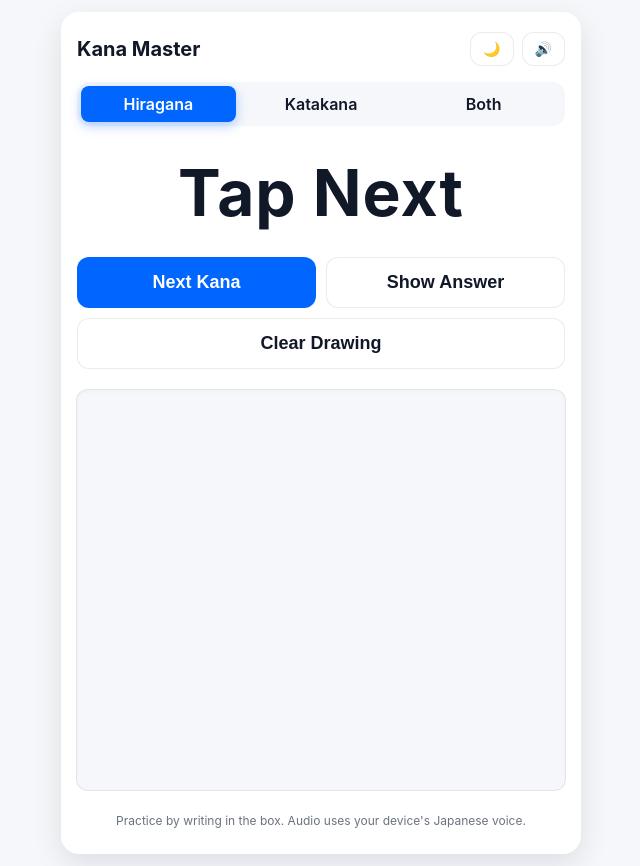
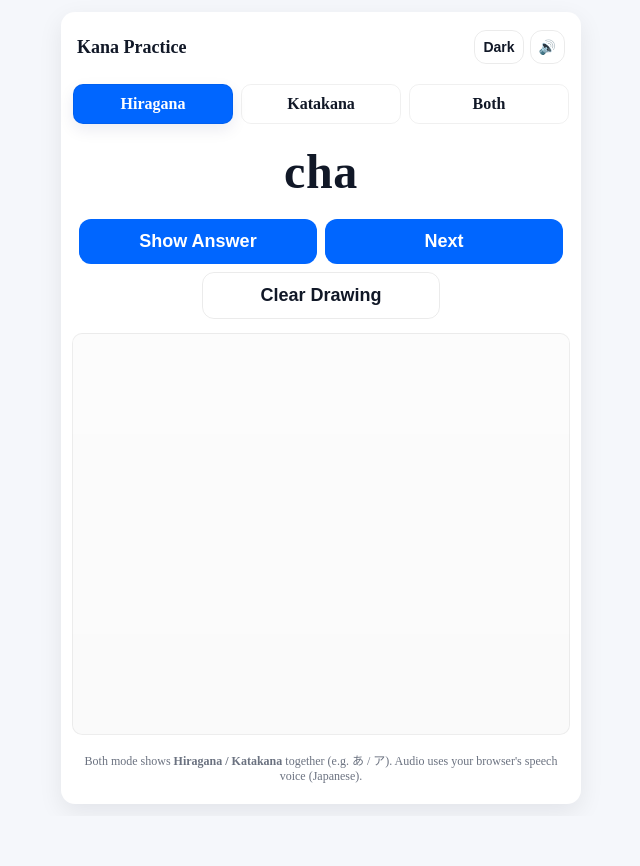
Before and after one commit to sudhirpangeni/Kana, a plain HTML site: page index.html in a window 1280 px wide. Shown: the whole page, without its empty margins (319-959 px from the left). After the commit the page ends 816 px from the top, so only its background shows below. Drawn offline with Linux system fonts and the light colour scheme.

Commit message:
Add files via upload

```diff
--- a/index.html
+++ b/index.html
@@ -3,13 +3,11 @@
 <head>
 <meta charset="utf-8" />
 <meta name="viewport" content="width=device-width,initial-scale=1,viewport-fit=cover">
-<title>Kana Master</title>
+<title>Kana Practice (Mobile PWA)</title>
 <link rel="manifest" href="manifest.json">
-<link rel="apple-touch-icon" href="images/icon-192.png">
 <meta name="theme-color" content="#0066ff" />
 
 <style>
-/* CSS Variables */
 :root{
   --bg: #f5f7fb;
   --card: #ffffff;
@@ -19,7 +17,6 @@
   --button-bg: #0066ff;
   --button-text: #ffffff;
   --tab-active: #0066ff;
-  --border-color: rgba(0,0,0,0.08);
 }
 [data-theme="dark"]{
   --bg: #0b1220;
@@ -30,11 +27,9 @@
   --button-bg: #1a6cff;
   --button-text: #fff;
   --tab-active: #1a6cff;
-  --border-color: rgba(255,255,255,0.1);
 }
 
-/* Global/Reset */
-html,body{height:100%; margin:0; font-family: -apple-system, BlinkMacSystemFont, "Segoe UI", Roboto, "Helvetica Neue", Arial, sans-serif; background:var(--bg); color:var(--text); -webkit-font-smoothing:antialiased;}
+html,body{height:100%; margin:0; background:var(--bg); color:var(--text); -webkit-font-smoothing:antialiased;}
 .app {
   min-height:100vh;
   display:flex;
@@ -43,90 +38,86 @@ html,body{height:100%; margin:0; font-family: -apple-system, BlinkMacSystemFont,
   padding:12px;
   box-sizing:border-box;
 }
-
 /* Card container */
 .card{
   width:100%;
   max-width:520px;
   background:var(--card);
-  border-radius:18px; /* Slightly larger radius for mobile feel */
-  box-shadow: 0 10px 30px rgba(2,6,23,0.1);
-  padding:16px; /* Slightly more padding */
+  border-radius:14px;
+  box-shadow: 0 8px 24px rgba(2,6,23,0.08);
+  padding:12px;
   box-sizing:border-box;
   display:flex;
   flex-direction:column;
-  gap:12px;
+  gap:8px;
 }
 
-/* Header */
+/* header */
 .header {
   display:flex;
   align-items:center;
   justify-content:space-between;
   gap:8px;
-  padding:4px 0;
+  padding:6px 4px;
 }
-.title { font-size:20px; font-weight:700; }
-.controls { display:flex; gap:8px; align-items:center; }
+.title { font-size:18px; font-weight:600; }
+.controls { display:flex; gap:6px; align-items:center; }
 
-/* Tabs */
+/* tabs */
 .tabs {
   display:flex;
-  padding: 4px;
   gap:8px;
   justify-content:center;
-  background: var(--bg);
-  border-radius: 12px;
+  margin:6px 0 2px;
 }
 .tab {
   flex:1;
   text-align:center;
-  padding:8px 8px;
-  border-radius:8px;
+  padding:10px 8px;
+  border-radius:10px;
+  border:1px solid rgba(0,0,0,0.06);
   background:transparent;
   font-weight:600;
   cursor:pointer;
   user-select:none;
-  transition: all 0.2s ease-in-out;
 }
 .tab.active {
   background:var(--tab-active);
   color:white;
-  box-shadow:0 4px 12px rgba(0,102,255,0.3);
+  box-shadow:0 6px 16px rgba(6,30,84,0.08);
 }
 
-/* Question & Answer */
+/* question & answer */
 .q-area {
   display:flex;
   flex-direction:column;
   align-items:center;
   gap:6px;
-  padding:10px;
+  padding:6px;
 }
 #question {
-  font-size:48px; /* Larger question */
+  font-size:36px;
   font-weight:700;
-  letter-spacing:1px;
-  margin-top:6px;
+  letter-spacing:0.6px;
+  margin-top:4px;
 }
 #answer {
-  font-size:40px;
+  font-size:36px;
   color:var(--muted);
-  min-height: 48px; /* Keep space for answer */
   display:none;
 }
 
-/* Big Controls (Buttons) */
+/* big controls (buttons) */
 .actions {
   display:flex;
-  gap:10px;
+  gap:8px;
   flex-wrap:wrap;
   justify-content:center;
-  margin-top:4px;
+  margin-top:6px;
 }
 .btn {
-  flex: 1 1 45%; /* Better flex for two buttons per row */
-  padding:14px 10px;
+  flex: 0 0 48%;
+  padding:12px 10px;
   border-radius:12px;
   border:none;
   font-size:16px;
@@ -134,44 +125,41 @@ html,body{height:100%; margin:0; font-family: -apple-system, BlinkMacSystemFont,
   background:var(--button-bg);
   color:var(--button-text);
   cursor:pointer;
-  transition: background 0.2s;
 }
-.btn.secondary { background:var(--card); color:var(--text); border:1px solid var(--border-color); }
-.btn.small { flex: 0 0 auto; font-size:14px; padding:8px 12px; }
+.btn.secondary { background:transparent; color:var(--text); border:1px solid rgba(0,0,0,0.08); }
+.btn.small { flex: 0 0 30%; font-size:14px; padding:8px; }
 
-/* Drawing Area */
+/* drawing area */
 .canvas-wrap {
   width:100%;
   display:flex;
   justify-content:center;
-  margin-top:8px;
+  margin-top:6px;
 }
 canvas#draw {
   width:100%;
-  height:40vh; /* Responsive height */
-  max-height:400px;
-  background:var(--bg);
-  border-radius:12px;
-  border:1px solid var(--border-color);
+  height:50vh; /* large drawing area */
+  max-height:520px;
+  background:linear-gradient(180deg, rgba(0,0,0,0.01), rgba(0,0,0,0.02));
+  border-radius:10px;
+  border:1px solid rgba(0,0,0,0.06);
   touch-action:none;
-  box-shadow: inset 0 2px 4px rgba(0,0,0,0.02);
 }
 
-/* Footer small */
+/* footer small */
 .footer {
-  margin-top:10px;
+  margin-top:8px;
   font-size:12px;
   color:var(--muted);
   text-align:center;
-  padding-bottom:10px;
+  padding-bottom:8px;
 }
 
-/* Responsive tweaks */
+/* responsive tweaks */
 @media(min-width:720px){
-  #question{ font-size:64px; }
-  #answer{ font-size:56px; }
+  #question{ font-size:48px; }
+  #answer{ font-size:44px; }
   .btn{ font-size:18px; }
-  canvas#draw { max-height:500px; height: 50vh;}
 }
 </style>
 </head>
@@ -179,9 +167,9 @@ canvas#draw {
 <div class="app" id="app">
   <div class="card" role="application">
     <div class="header">
-      <div class="title">Kana Master</div>
+      <div class="title">Kana Practice</div>
       <div class="controls">
-        <button id="darkToggle" class="btn small secondary" title="Toggle dark mode">🌙</button>
+        <button id="darkToggle" class="btn small secondary" title="Toggle dark mode">Dark</button>
         <button id="speakBtn" class="btn small secondary" title="Play pronunciation">🔊</button>
       </div>
     </div>
@@ -193,13 +181,13 @@ canvas#draw {
     </div>
 
     <div class="q-area">
-      <div id="question">Tap Next</div>
+      <div id="question">Press Next</div>
       <div id="answer" aria-live="polite"></div>
     </div>
 
     <div class="actions" aria-hidden="false">
-      <button id="nextBtn" class="btn">Next Kana</button>
-      <button id="showBtn" class="btn secondary">Show Answer</button>
+      <button id="showBtn" class="btn">Show Answer</button>
+      <button id="nextBtn" class="btn">Next</button>
       <button id="clearBtn" class="btn secondary">Clear Drawing</button>
     </div>
 
@@ -207,12 +195,18 @@ canvas#draw {
       <canvas id="draw" aria-label="Drawing area for kana practice"></canvas>
     </div>
 
-    <div class="footer">Practice by writing in the box. Audio uses your device's Japanese voice.</div>
+    <div class="footer">Both mode shows <strong>Hiragana / Katakana</strong> together (e.g. あ / ア). Audio uses your browser's speech voice (Japanese).</div>
   </div>
 </div>
 
 <script>
-/* ---------- Kana data (comprehensive) ---------- */
+/* ---------- Kana data (comprehensive) ----------
+   This array includes:
+   - basic vowels/consonants
+   - dakuten (g, z, d, b), handakuten (p)
+   - common contracted small-kana combos (kya, sha, cha, etc.)
+   Expandable if you want more later.
+*/
 
 // helper to create pairs quickly
 function pairs(list){ return list.map(x=>[x[0], x[1]]); }
@@ -228,13 +222,16 @@ const hiraganaList = pairs([
   ['ya','や'],['yu','ゆ'],['yo','よ'],
   ['ra','ら'],['ri','り'],['ru','る'],['re','れ'],['ro','ろ'],
   ['wa','わ'],['wo','を'],['n','ん'],
+
   // dakuten (voiced)
   ['ga','が'],['gi','ぎ'],['gu','ぐ'],['ge','げ'],['go','ご'],
   ['za','ざ'],['ji','じ'],['zu','ず'],['ze','ぜ'],['zo','ぞ'],
   ['da','だ'],['di','ぢ'],['du','づ'],['de','で'],['do','ど'],
   ['ba','ば'],['bi','び'],['bu','ぶ'],['be','べ'],['bo','ぼ'],
+
   // handakuten (p)
   ['pa','ぱ'],['pi','ぴ'],['pu','ぷ'],['pe','ぺ'],['po','ぽ'],
+
   // contracted (small kana combos)
   ['kya','きゃ'],['kyu','きゅ'],['kyo','きょ'],
   ['sha','しゃ'],['shu','しゅ'],['sho','しょ'],
@@ -247,7 +244,7 @@ const hiraganaList = pairs([
   ['bya','びゃ'],['byu','びゅ'],['byo','びょ'],
   ['pya','ぴゃ'],['pyu','ぴゅ'],['pyo','ぴょ'],
   ['ja','じゃ'],['ju','じゅ'],['jo','じょ'],
-  // small kana standalone
+  // small kana standalone (practice small kana if you want)
   ['small-ya','ゃ'],['small-yu','ゅ'],['small-yo','ょ'],['small-tsu','っ']
 ]);
 
@@ -262,11 +259,13 @@ const katakanaList = pairs([
   ['ya','ヤ'],['yu','ユ'],['yo','ヨ'],
   ['ra','ラ'],['ri','リ'],['ru','ル'],['re','レ'],['ro','ロ'],
   ['wa','ワ'],['wo','ヲ'],['n','ン'],
+
   ['ga','ガ'],['gi','ギ'],['gu','グ'],['ge','ゲ'],['go','ゴ'],
   ['za','ザ'],['ji','ジ'],['zu','ズ'],['ze','ゼ'],['zo','ゾ'],
   ['da','ダ'],['di','ヂ'],['du','ヅ'],['de','デ'],['do','ド'],
   ['ba','バ'],['bi','ビ'],['bu','ブ'],['be','ベ'],['bo','ボ'],
   ['pa','パ'],['pi','ピ'],['pu','プ'],['pe','ペ'],['po','ポ'],
+
   ['kya','キャ'],['kyu','キュ'],['kyo','キョ'],
   ['sha','シャ'],['shu','シュ'],['sho','ショ'],
   ['cha','チャ'],['chu','チュ'],['cho','チョ'],
@@ -300,18 +299,15 @@ const speakBtn = document.getElementById('speakBtn');
 function loadTheme(){
   const t = localStorage.getItem('kana-theme') || 'light';
   if(t === 'dark') document.documentElement.setAttribute('data-theme','dark');
-  else document.documentElement.setAttribute('data-theme','light');
 }
 function toggleTheme(){
   const cur = document.documentElement.getAttribute('data-theme') === 'dark' ? 'dark' : 'light';
   const next = cur === 'dark' ? 'light' : 'dark';
   document.documentElement.setAttribute('data-theme', next);
   localStorage.setItem('kana-theme', next);
-  // Re-run resize to update stroke style with new theme
-  resizeCanvas();
 }
 darkToggle.addEventListener('click', toggleTheme);
-
+loadTheme();
 
 /* =========== Tabs =========== */
 tabs.forEach(t => t.addEventListener('click', () => {
@@ -331,13 +327,7 @@ function setMode(mode){
 /* =========== Quiz logic =========== */
 function nextQuestion(){
   if(!currentPool || currentPool.length === 0) return;
-  // Use a temporary array to ensure we don't pick the same item twice in a row
-  let newKana;
-  do {
-    newKana = currentPool[Math.floor(Math.random()*currentPool.length)];
-  } while(current && newKana[0] === current[0]); // Simple check to avoid repetition
-
-  current = newKana;
+  current = currentPool[Math.floor(Math.random()*currentPool.length)];
   qEl.textContent = current[0];
   aEl.style.display = 'none';
   aEl.textContent = '';
@@ -361,25 +351,21 @@ nextBtn.addEventListener('click', nextQuestion);
 /* =========== Audio Pronunciation (Web Speech API) =========== */
 function speakCurrent(){
   if(!current) return;
+  // prefer speaking the hiragana if available, otherwise katakana.
+  // For BOTH mode speak the hiragana (native) by default.
   let textToSpeak;
-  if(currentMode === 'katakana') {
-      textToSpeak = (katakanaList.find(x=>x[0]===current[0]) || [null,''])[1];
-  } else {
-      // Prioritize Hiragana for sound, as it is native Japanese script.
-      textToSpeak = (hiraganaList.find(x=>x[0]===current[0]) || [null,''])[1];
-  }
-
-  // Fallback to the current character if the lookup fails for some reason
+  if(currentMode === 'katakana') textToSpeak = (katakanaList.find(x=>x[0]===current[0]) || [null,''])[1];
+  else textToSpeak = (hiraganaList.find(x=>x[0]===current[0]) || [null,''])[1];
   if(!textToSpeak) textToSpeak = current[1];
-
   if('speechSynthesis' in window){
     const u = new SpeechSynthesisUtterance(textToSpeak);
     u.lang = 'ja-JP';
-    u.rate = 0.8; // Slightly slower rate for learning
+    // adjust voice rate/volume if you want
+    u.rate = 0.9;
     window.speechSynthesis.cancel(); // stop previous
     window.speechSynthesis.speak(u);
   } else {
-    alert('Speech synthesis is not supported in this browser or device.');
+    alert('Speech not supported in this browser');
   }
 }
 speakBtn.addEventListener('click', speakCurrent);
@@ -394,15 +380,13 @@ function resizeCanvas(){
   canvas.width = Math.round(rect.width * ratio);
   canvas.height = Math.round(rect.height * ratio);
   ctx.scale(ratio, ratio);
-  // Re-apply styles after scale
-  ctx.strokeStyle = window.getComputedStyle(document.documentElement).getPropertyValue('--text').trim() || '#111827';
-  ctx.lineWidth = 10; // Slightly thicker line for mobile touch
+  // set default stroke style
+  ctx.strokeStyle = window.getComputedStyle(document.documentElement).getPropertyValue('--text') || '#111';
+  ctx.lineWidth = 8;
   ctx.lineCap = 'round';
-  ctx.lineJoin = 'round';
-  clearCanvas(); // Clear when resizing
 }
-
-window.addEventListener('resize', resizeCanvas);
+window.addEventListener('resize', () => { resizeCanvas(); });
+resizeCanvas();
 
 let drawing = false;
 function getPointerPos(e){
@@ -412,16 +396,12 @@ function getPointerPos(e){
   }
   return {x: e.clientX - rect.left, y: e.clientY - rect.top};
 }
-
 canvas.addEventListener('pointerdown', (e) => {
   drawing = true;
   const p = getPointerPos(e);
   ctx.beginPath();
   ctx.moveTo(p.x, p.y);
-  // This prevents scrolling/zoom on touch devices
-  e.preventDefault();
-}, {passive: false});
-
+});
 canvas.addEventListener('pointermove', (e) => {
   if(!drawing) return;
   const p = getPointerPos(e);
@@ -430,36 +410,25 @@ canvas.addEventListener('pointermove', (e) => {
 });
 canvas.addEventListener('pointerup', ()=> drawing = false);
 canvas.addEventListener('pointercancel', ()=> drawing = false);
-canvas.addEventListener('mouseleave', ()=> drawing = false); // stop drawing if pointer leaves canvas
 
 function clearCanvas(){
+  // clear with full resolution
   const rect = canvas.getBoundingClientRect();
-  const ratio = window.devicePixelRatio || 1;
-  ctx.clearRect(0,0, rect.width * ratio, rect.height * ratio);
-  resizeCanvas(); // Re-set drawing context when clearing (important for theme switch)
+  ctx.clearRect(0,0,rect.width, rect.height);
 }
 
 /* wire clear button */
 clearBtn.addEventListener('click', clearCanvas);
 
-/* PWA service worker registration */
-function registerSW(){
-  if('serviceWorker' in navigator){
-    navigator.serviceWorker.register('sw.js')
-      .then(() => console.log('Service Worker Registered'))
-      .catch((error) => console.log('Service Worker registration failed:', error));
-  }
+/* install service worker if available: (registered in manifest link)
+   note: file name in sw.js (below) should be 'sw.js' in the same folder
+*/
+if('serviceWorker' in navigator){
+  navigator.serviceWorker.register('sw.js').catch(()=>{/* ignore */});
 }
 
-/* initialize app */
-loadTheme();
-registerSW();
-// Initial setup must be done after theme/resize to get correct colors
-window.addEventListener('load', () => {
-  resizeCanvas();
-  setMode('hiragana');
-});
-
+/* initialize */
+setMode('hiragana');
 </script>
 </body>
 </html>
```
Also changed, not shown: sw.js (+34 -77 lines), manifest.json.
